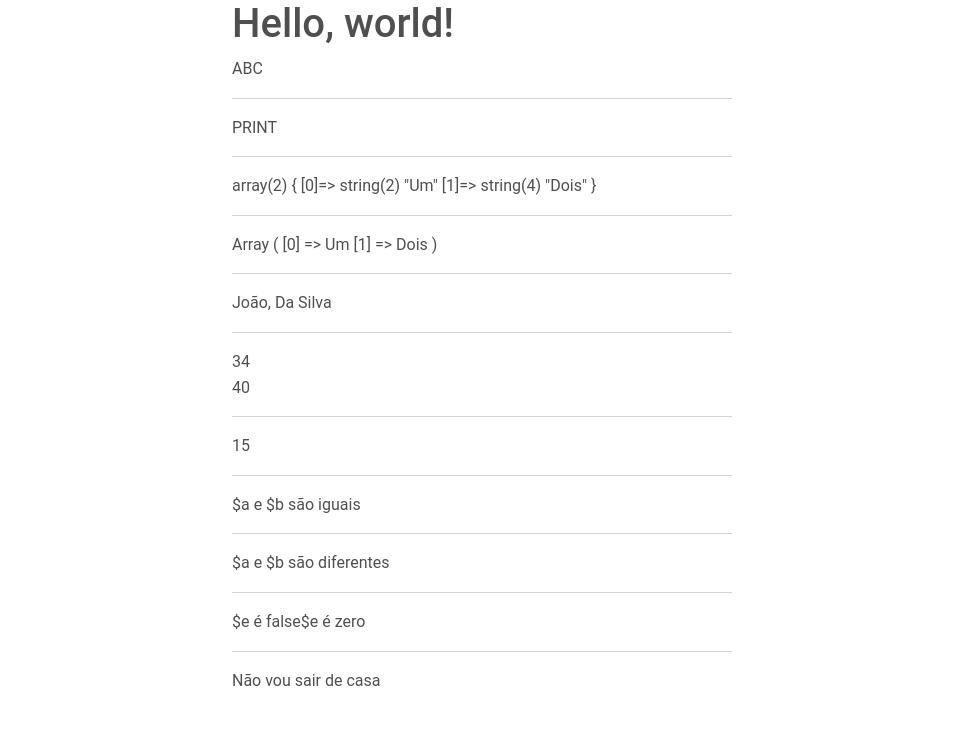
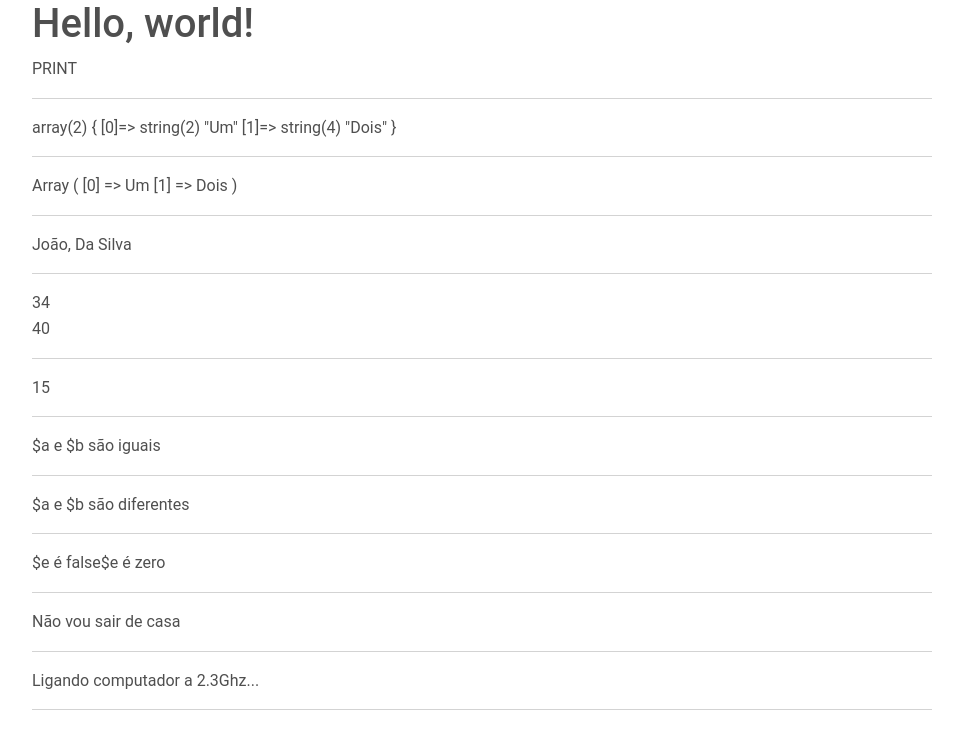
Before and after one commit to MRSW42LT/aula4a, a PHP site: page / in a window 1280 px wide. Shown: the top 749 px of the page, without its empty margins (158-1121 px from the left). Run offline with PHP 8.4, Linux system fonts and the light colour scheme; some libraries are stand-ins or nearby versions.

Commit message:
xcvcxvxcv

```diff
--- a/index.php
+++ b/index.php
@@ -8,19 +8,16 @@
     <title>Document</title>
 
     <link rel="stylesheet" href="/css/mdb.min.css" />
+    <link rel="stylesheet" href="css/mdb.min.css" />
+
 </head>
 
 <body>
-    <div style="width: 500px;
+    <div style="width: 900px;
   margin: auto;">
 
     <h1>Hello, world!</h1>
 
-<?php
-echo 'A', 'B', 'C';
-?>
-
-<br><hr>
 
     <?php
         print 'PRINT';
@@ -119,6 +116,26 @@ echo 'A', 'B', 'C';
         }
     ?>
 
+    <br><hr>
+
+    <?php
+        class Computador {
+            var $cpu;
+            function ligar(){
+                echo "Ligando computador a {$this->cpu}...";
+            }
+        }
+        $obj = new Computador;
+        $obj -> cpu = "2.3Ghz";
+        $obj -> ligar();
+    ?>
+
+    <br><hr>
+
+    <?php
+        define
+    ?>
+
   </div>
 
 
```
Lines whose indentation alone changed are shown as unchanged.
